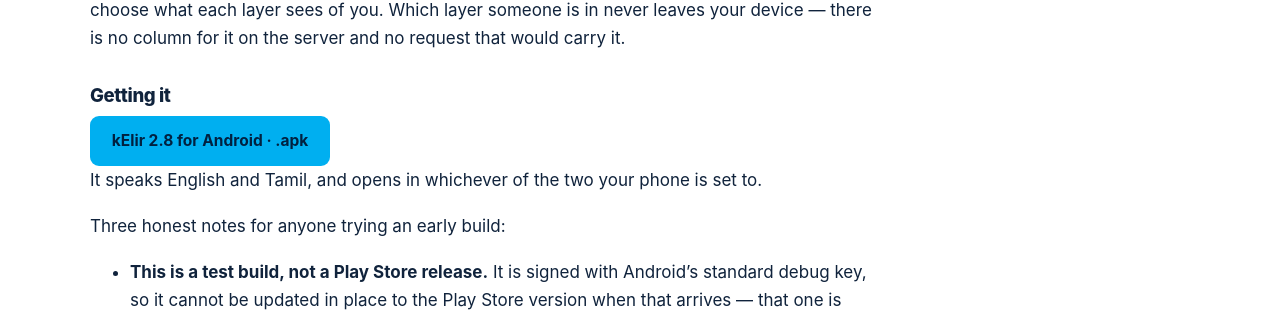
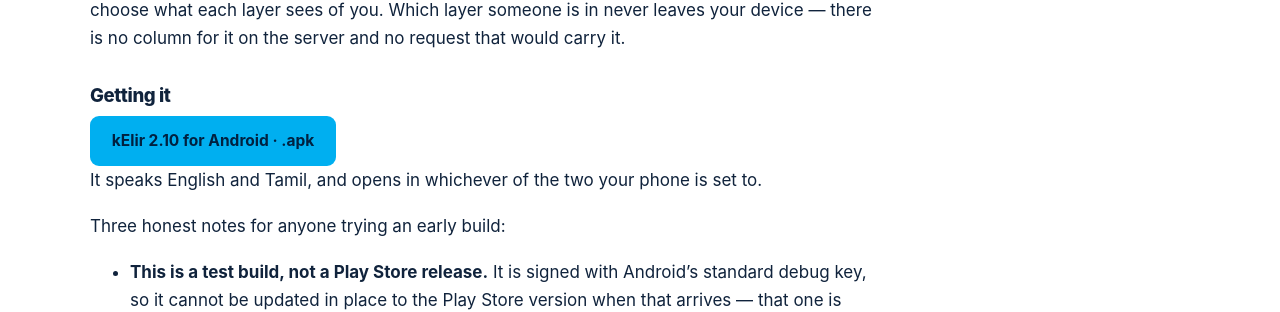
Before and after one commit to Maruff/eTamil, a Jekyll site: the page built from products.md, in a window 1280 px wide and 900 px high, scrolled down 979 px. Shown: the part 129-441 px from the top of the window. Built offline with Jekyll 4.4.1, drawn with Linux system fonts in a browser that asks for light colours.

Commit message:
kElir v2.10 is the published download

```diff
--- a/_config.yml
+++ b/_config.yml
@@ -43,7 +43,7 @@
   # The version that link currently serves. Written by kElir's release
   # workflow, not by hand — the page said 1.1 while the link served 1.2 for
   # exactly as long as this was a number somebody had to remember to change.
-  kelir_version: "2.8"
+  kelir_version: "2.10"
   paper_url: https://github.com/Maruff/etamil_compiler/blob/main/eTamil%20-%20An%20Indian%20FinTech%20DSL.pdf
   # The Marketplace listing. The extension carries the compiler, the
   # standard library, the examples and the eTamil font, so this is the
```
